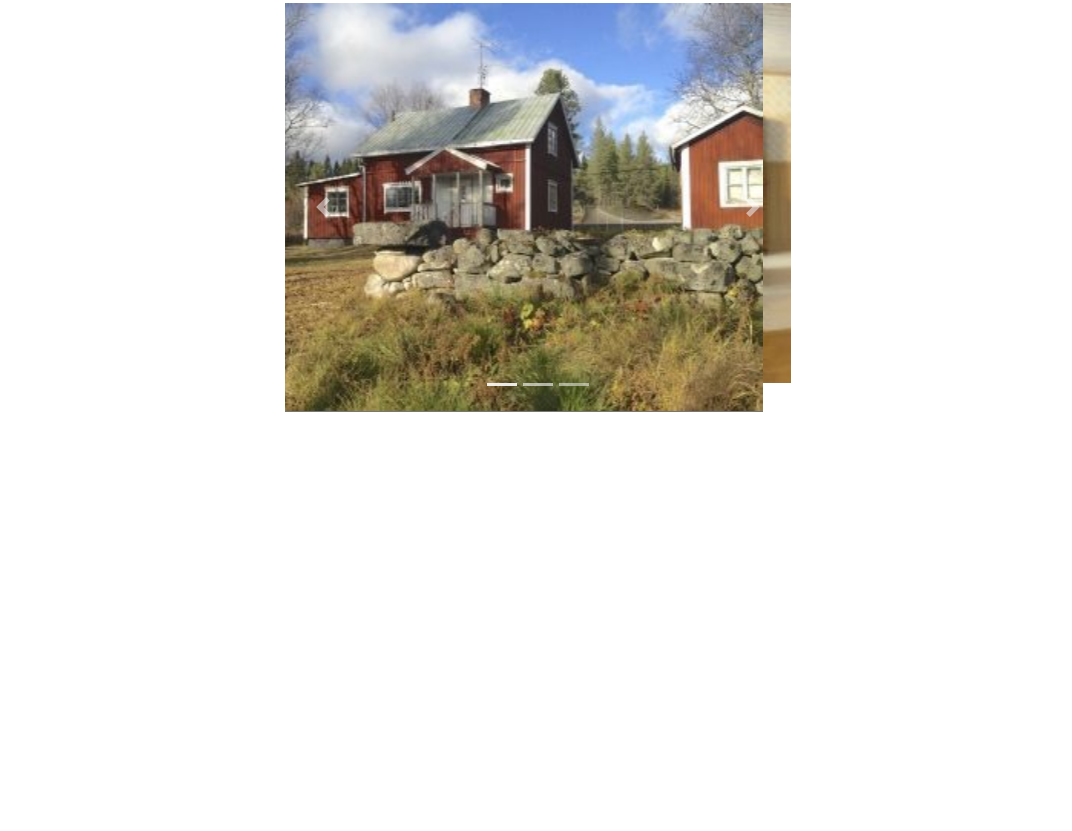
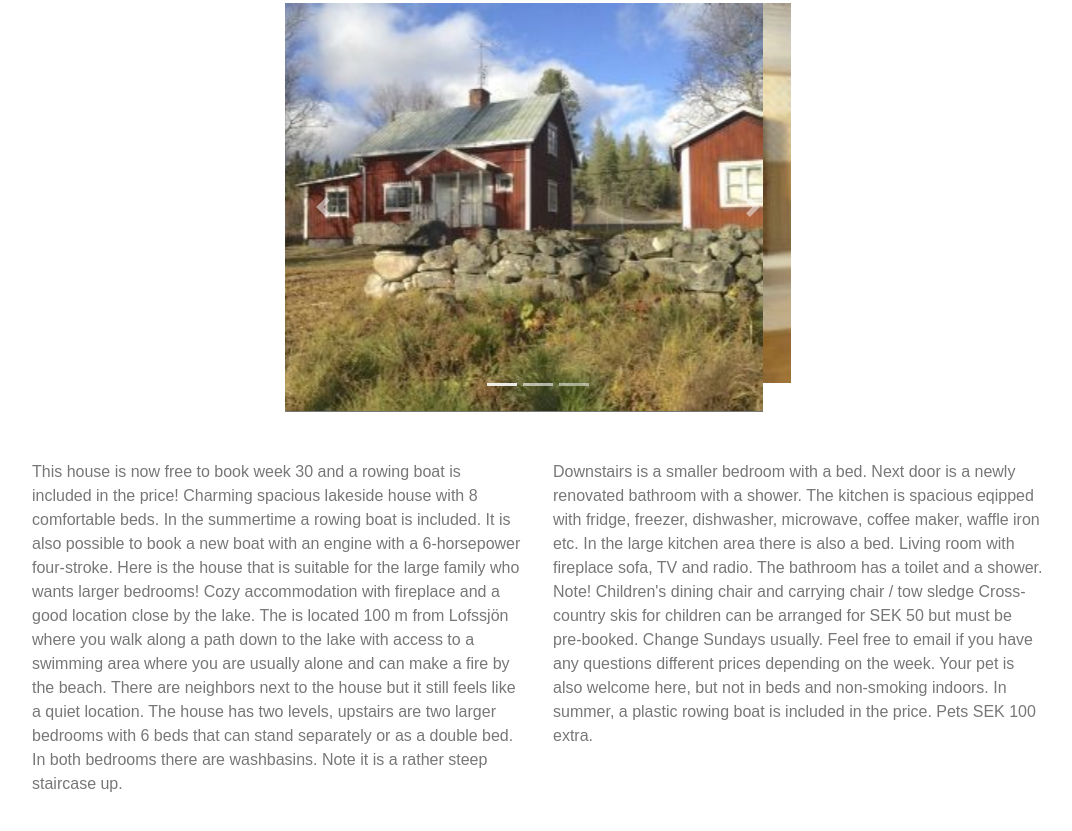
Before and after one commit to kri-liv/MountainCabinsInLofsdalen, a plain HTML site: page accomodation.html in a window 1280 px wide. Shown: the part 1059-1890 px from the top of the page, without its empty margins (102-1174 px from the left). Before the commit the page ends 1471 px from the top, so only its background shows below. Drawn offline with nearby package versions, Linux system fonts and the light colour scheme.

Commit message:
added text about house nr 2 to accomodation page

```diff
--- a/accomodation.html
+++ b/accomodation.html
@@ -125,7 +125,7 @@
  <div class="container">
          <div class="row">
             <div class="col-lg-6 col-sm-3 col-md-6">
- <p>This modern cabin is available for six people and has a big living room and kitchen. There are plenty of space as there are two dining tables to hang out.
+ <p>This modern newly built cabin of 100 square meters is available for six people and has a big living room and kitchen. There are plenty of space as there are two dining tables to hang out.
 
 From the kitchen and the livingroom you have a beautiful view facing Lofssjön and the mountains.
 The kitchen is well equipped with a dishwasher, microwave and now also excellent coffee with Mockamaster.
@@ -147,7 +147,7 @@ The bathroom is eqipped with toilet, shower with underfloor heating and a washin
 The guests have access to the hole house, terass with lounge outdoor furniture.
 Access to the beach by the garden. Rowing boat can be rented if you wish at a low cost.
 <br>
-Things to note<br>
+Note!<br>
 Bed linen and towel are not included but can be booked at a cost of SEK 150 per person.
 Sheets and towels are available for rent.
 There is no TV but there is good wifi if you want to bring your own computer and your own internet.
@@ -216,20 +216,45 @@ Chairs are available for childen if you say so in advance and cost SEK 30.</p>
             </div>
         </div>
         <!-- End of Carousel component -->
-
+<br><br>
  <!-- Text -->
 <div class="container">
          <div class="row">
             <div class="col-lg-6 col-sm-3 col-md-6">
+This house is now free to book week 30 and a rowing boat is included in the price!
+Charming spacious lakeside house with 8 comfortable beds. In the summertime a rowing boat is included.
+It is also possible to book a new boat with an engine with a 6-horsepower four-stroke.
+Here is the house that is suitable for the large family who wants larger bedrooms!
 
+Cozy accommodation with fireplace and a good location close by the lake.
+The is located 100 m from Lofssjön where you walk along a path down to the lake with access to a swimming area where you are usually alone and can make a fire by the beach.
+There are neighbors next to the house but it still feels like a quiet location.
 
-
+The house has two levels, upstairs are two larger bedrooms with 6 beds that can stand separately or as a double bed.
+In both bedrooms there are washbasins. Note it is a rather steep staircase up.
 </div>
   <div class="col-lg-6 col-sm-3 col-md-6">
+Downstairs is a smaller bedroom with a bed.
+Next door is a newly renovated bathroom with a shower.
+The kitchen is spacious eqipped with fridge, freezer, dishwasher, microwave, coffee maker, waffle iron etc.
+In the large kitchen area there is also a bed.
 
+Living room with fireplace sofa, TV and radio.
+The bathroom has a toilet and a shower.
+<br>
+Note!
+Children's dining chair and carrying chair / tow sledge Cross-country skis for children can be arranged for SEK 50 but must be pre-booked.
 
+Change Sundays usually.
+
+Feel free to email if you have any questions different prices depending on the week.
+Your pet is also welcome here, but not in beds and non-smoking indoors.
+
+In summer, a plastic rowing boat is included in the price.
+
+Pets SEK 100 extra.
             </div>
-         </div>
+         </div> <br><br>
            <!-- Bootstrap JavaScript Libraries -->
         <script src="https://code.jquery.com/jquery-3.4.1.slim.min.js"
             integrity="sha384-J6qa4849blE2+poT4WnyKhv5vZF5SrPo0iEjwBvKU7imGFAV0wwj1yYfoRSJoZ+n"
```
